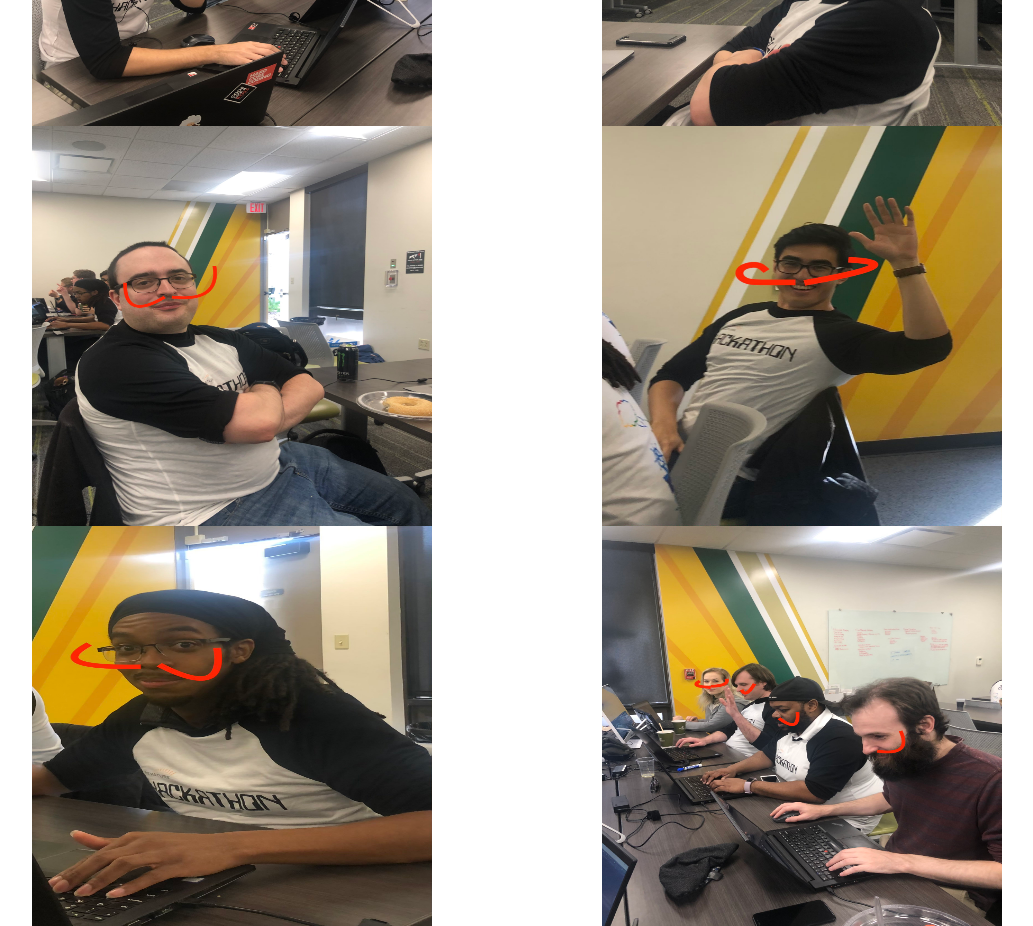
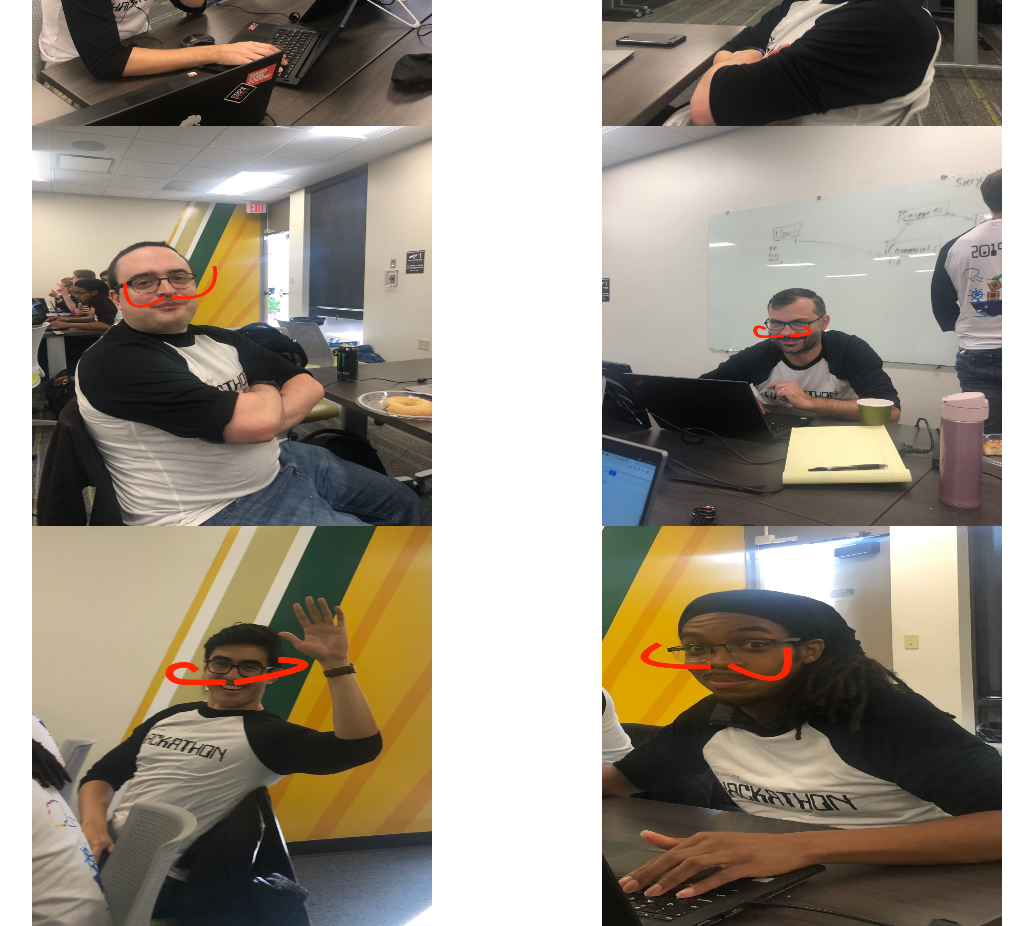
Before and after one commit to Team-Mischief/YCS, a React (Create React App) app in the folder ui/ycs-ui/: page / in a window 1280 px wide. Shown: the part 1140-2066 px from the top of the page, without its empty margins (123-1156 px from the left). Built offline with nearby package versions, Linux system fonts and the light colour scheme.

Commit message:
add last picture

```diff
--- a/ui/ycs-ui/src/Components/home.component.js
+++ b/ui/ycs-ui/src/Components/home.component.js
@@ -56,6 +56,14 @@ class Home extends Component {
                         className="d-inline-block align-top"
                         alt="React Bootstrap logo"
                     /></Col>
+
+    <Col> <img
+                        src="/six.jpg"
+                        width="400"
+                        height="400"
+                        className="d-inline-block align-top"
+                        alt="React Bootstrap logo"
+                    /></Col>
     <Col> <img
                         src="/nine.jpg"
                         width="400"
```
